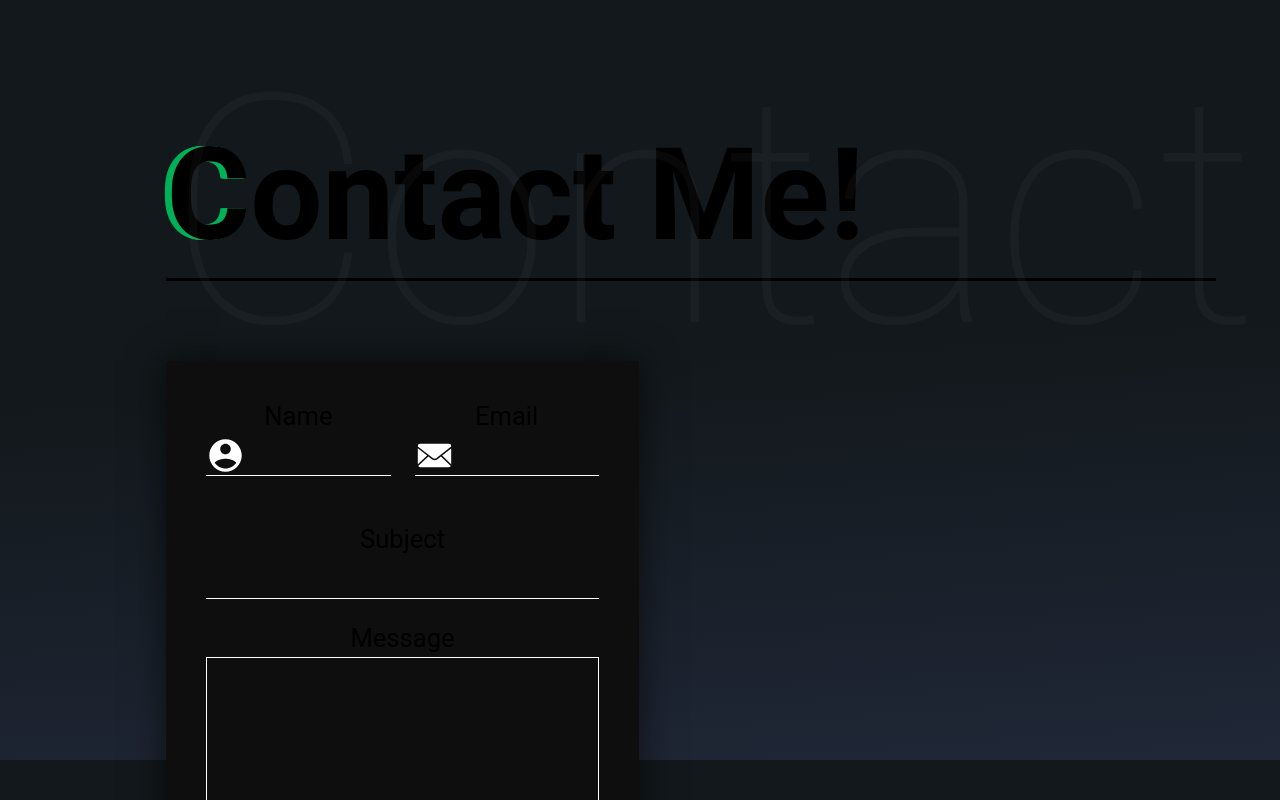
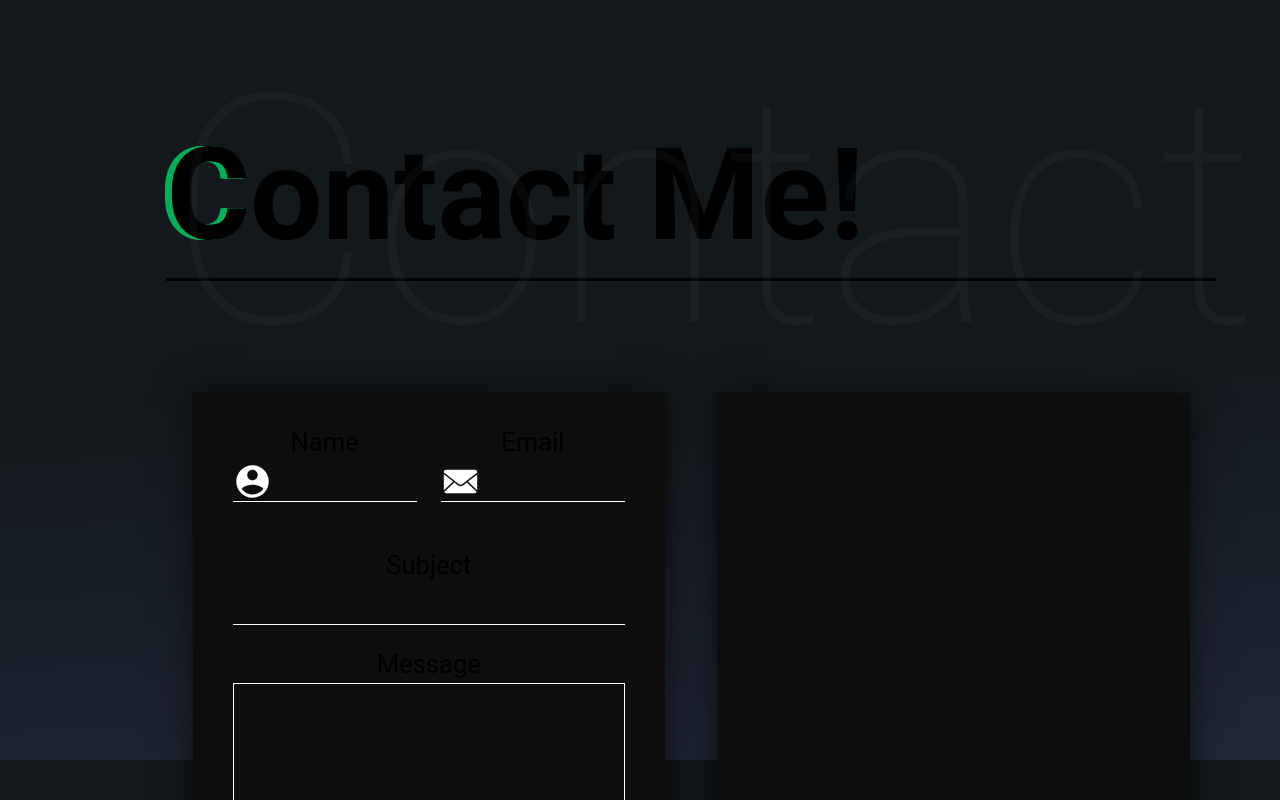
Before and after one commit to jakelequire/Portfolio, a Next.js app: page / in a window 1280 px wide. Shown: the part 4040-4840 px from the top of the page. Built offline with nearby package versions, Linux system fonts and the light colour scheme.

Commit message:
Contact section changes

```diff
--- a/components/contact.jsx
+++ b/components/contact.jsx
@@ -8,6 +8,7 @@ export default function Contact() {
             <div className="contact-header">
                 <h1 className="contact-title"><span id="contact-C">C</span>ontact Me!</h1>
             </div>
+            <div className="contact-info">
                 <div className="contact">
                     <form className="contact-form" action="/contact" method="POST">
                         <div className="form-top">
@@ -35,6 +36,12 @@ export default function Contact() {
                         </div>
                     </form>
                 </div>
+                <div className="resume-container">
+                    <div className="resume">
+
+                    </div>
+                </div>
+            </div>
         </div>
     )
 }
--- a/styles/contact.css
+++ b/styles/contact.css
@@ -5,7 +5,7 @@
   width: 100vw;
   padding-left: 13%;
   padding-right: 5%;
-  margin-bottom: 5rem;
+  margin-bottom: 10rem;
   justify-content: flex-start;
   align-content: center;
   align-items: center;
@@ -15,11 +15,22 @@
 .contact {
   display: flex;
   align-content: center;
-    justify-content: flex-start;
+  justify-content: center;
   align-items: center;
   height: 100%;
   width: 100%;
   margin-top: 5rem;
+  flex-wrap: wrap;
+}
+.contact-info {
+  display: flex;
+  flex-direction: row;
+  align-items: center;
+  justify-content: center;
+  align-content: center;
+  width: 100%;
+  height: 100%;
+  margin-top: 2rem;
 }
 
 #contact-C {
@@ -60,10 +71,10 @@
   align-content: center;
   justify-content: center;
   background-color: rgb(14, 14, 14);
-  box-shadow: 0 0 35px 0 rgba(0, 0, 0, 0.6);
+  box-shadow: 0 0 35px 0 rgb(0 0 0 / 60%);
   padding: 2.5rem;
-  width: 45%;
-  height: 100%;
+  width: 90%;
+  height: 90%;
 }
 
   .form-subject textarea {
@@ -193,3 +204,30 @@
       z-index: -2;
       width: 100%;
     }
+
+/*----------------------------------------------------------------*/
+/*                          Resume Styles                         */
+/*----------------------------------------------------------------*/
+
+.resume-container {
+  display: flex;
+  flex-direction: column;
+  align-content: center;
+  justify-content: center;
+  align-items: center;
+  height: 100%;
+  width: 100%;
+  margin-top: 5rem;
+}
+
+.resume {
+  display: flex;
+  flex-direction: column;
+  align-content: center;
+  justify-content: center;
+  background-color: rgb(14, 14, 14);
+  box-shadow: 0 0 35px 0 rgb(0 0 0 / 60%);
+  padding: 2.5rem;
+  width: 90%;
+  height: 90%;
+}
```
Lines whose indentation alone changed are shown as unchanged.
